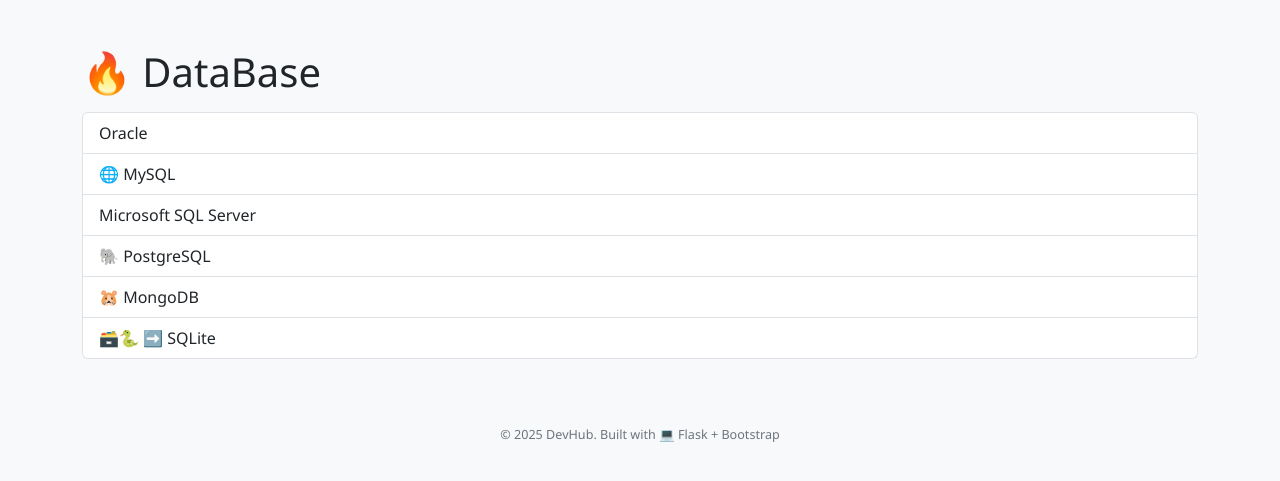
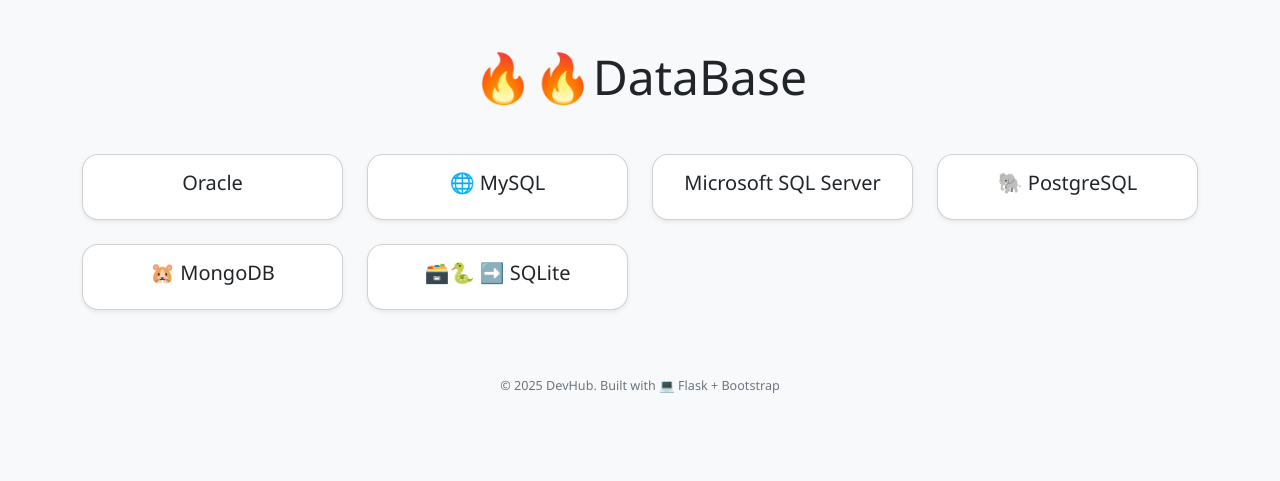
Before and after one commit to deepak1224637/devhub_flask, a Flask app: template templates/dataBase.html in a window 1280 px wide. Shown: the part 104-585 px from the top of the page. Run offline with Flask 3, Linux system fonts and the light colour scheme; the template is opened without the code that fills it, so the values that code supplies are empty.

Commit message:
database.html page modification

```diff
--- a/templates/dataBase.html
+++ b/templates/dataBase.html
@@ -1,12 +1,63 @@
 {% extends "base.html" %}
 {% block content %}
-<h1>🔥 DataBase</h1>
-<ul class="list-group mt-3">
-    <a href="https://db-engines.com/en/system/Oracle" target="_blank" class="list-group-item list-group-item-action">Oracle</a>
-    <a href="https://www.mysql.com" target="_blank" class="list-group-item list-group-item-action">🌐 MySQL</a>
-    <a href="https://www.microsoft.com/en-in/sql-server" target="_blank" class="list-group-item list-group-item-action">Microsoft SQL Server</a>
-    <a href="https://www.postgresql.org/" target="_blank" class="list-group-item list-group-item-action">🐘  PostgreSQL</a>
-    <a href="https://www.mongodb.com/" target="_blank" class="list-group-item list-group-item-action">🐹 MongoDB</a>
-    <a href="https://www.sqlite.org" target="_blank" class="list-group-item list-group-item-action">🗃️🐍 ➡️ SQLite</a>
-</ul>
+
+
+<div class="text-center">
+    <h1 class="display-5">🔥🔥DataBase</h1>
+    <p class="lead"></p>
+</div>
+
+<div class="row g-4 mt-4">
+    <div class="col-md-6 col-lg-3">
+        <a href="https://db-engines.com/en/system/Oracle" class="text-decoration-none text-dark">
+            <div class="card shadow-sm h-100 p-3 text-center">
+                <h5>Oracle</h5>
+            </div>
+        </a>
+    </div>
+
+    <div class="col-md-6 col-lg-3">
+        <a href="https://www.mysql.com" class="text-decoration-none text-dark">
+            <div class="card shadow-sm h-100 p-3 text-center">
+                <h5>🌐 MySQL </h5>
+            </div>
+        </a>
+    </div>
+
+    <div class="col-md-6 col-lg-3">
+        <a href="https://www.microsoft.com/en-in/sql-server" class="text-decoration-none text-dark">
+            <div class="card shadow-sm h-100 p-3 text-center">
+                <h5>Microsoft SQL Server</h5>
+            </div>
+        </a>
+    </div>
+
+    <div class="col-md-6 col-lg-3">
+        <a href="https://www.postgresql.org/" class="text-decoration-none text-center">
+            <div class="card shadow-sm h-100 p-3 text-center">
+                <h5>🐘  PostgreSQL</h5>
+            </div>
+        </a>
+    </div>
+
+    <div class="col-md-6 col-lg-3">
+        <a href="https://www.mongodb.com/" class="text-decoration-none text-dark">
+            <div class="card shadow-sm h-100 p-3 text-center">
+                <h5>🐹 MongoDB</h5>
+            </div>
+        </a>
+    </div>
+
+
+    <div class="col-md-6 col-lg-3">
+        <a href="https://www.sqlite.org" class="text-decoration-none text-dark">
+            <div class="card shadow-sm h-100 p-3 text-center">
+                <h5>🗃️🐍 ➡️ SQLite</h5>
+            </div>
+        </a>
+    </div>
+
+</div>
+
+
 {% endblock %}
```
